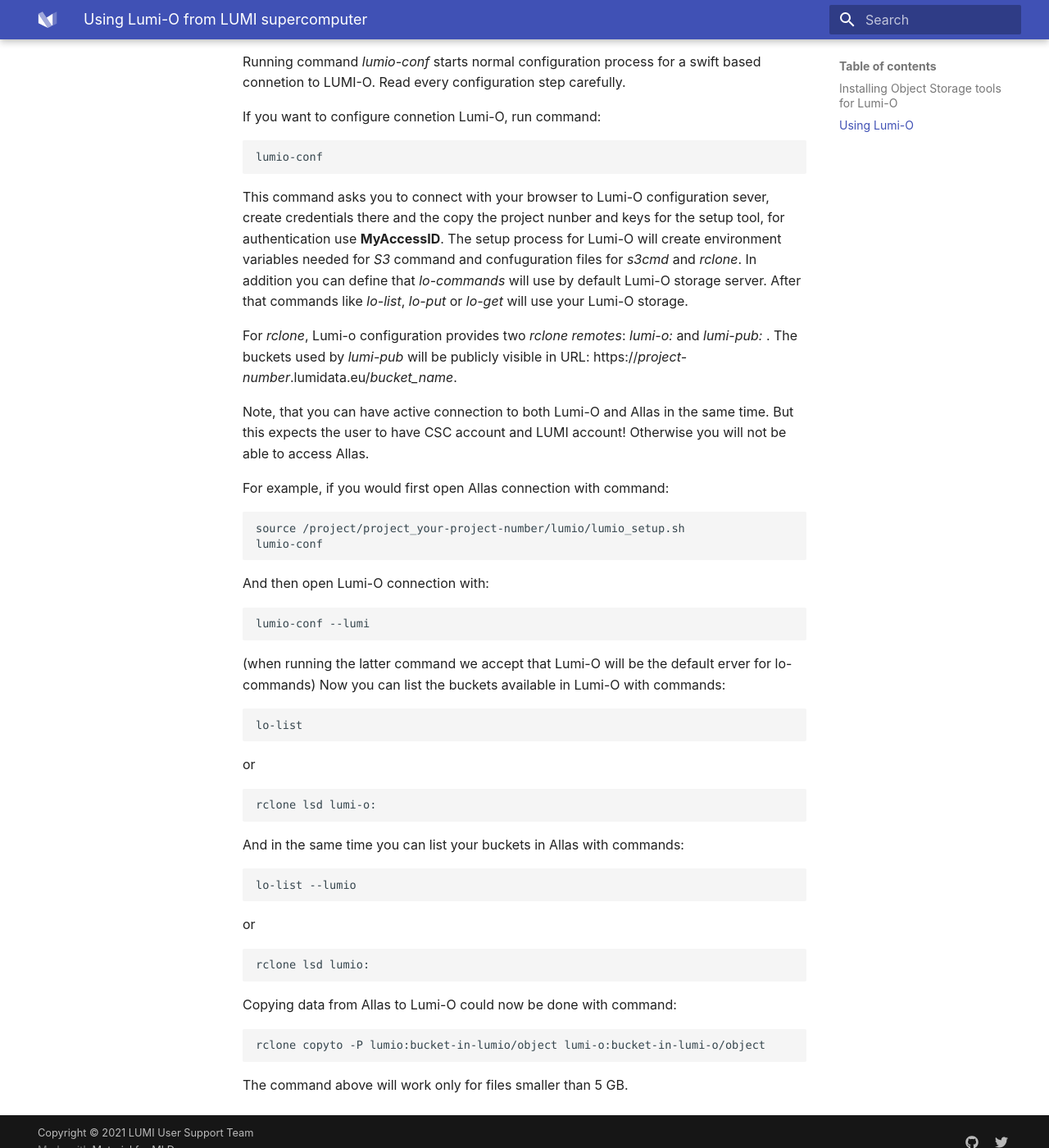
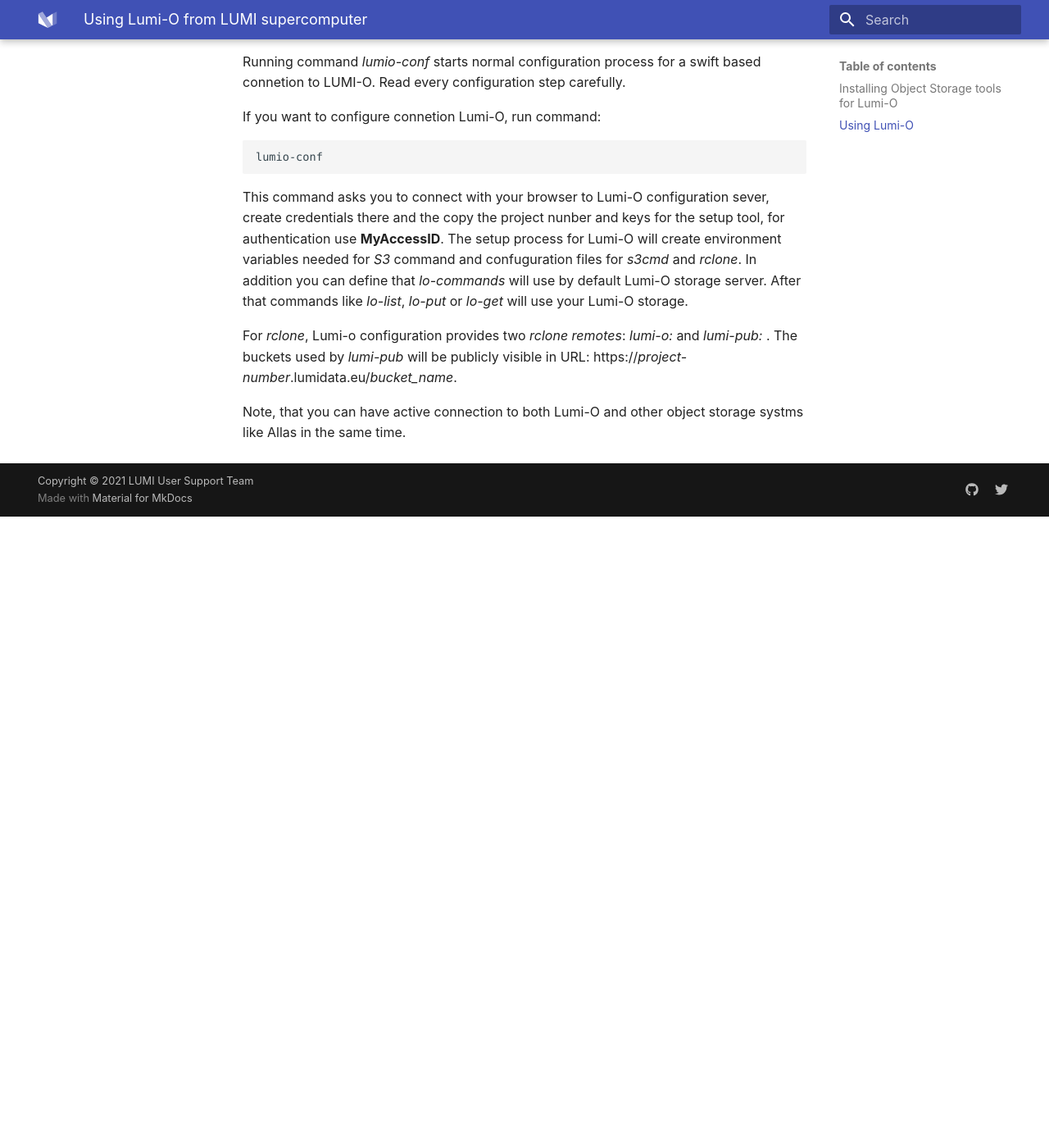
Before and after one commit to Lumi-supercomputer/lumi-userguide, an MkDocs documentation site: the page built from docs/software/lumi-o/accessing-lumi-o.md, in a window 1280 px wide and 1400 px high, scrolled down 1968 px. Shown: the whole window at 82% size. Built offline with MkDocs 1.6.1 and Material for MkDocs 9.7.7, drawn with Linux system fonts in a browser that asks for light colours; after the commit the page ends 2598 px from its top, so only the background shows below that.

Commit message:
not just from csc platfoms

````diff
--- a/docs/software/lumi-o/accessing-lumi-o.md
+++ b/docs/software/lumi-o/accessing-lumi-o.md
@@ -94,43 +94,4 @@
 
 For _rclone_,  Lumi-o configuration provides two _rclone remotes_: _lumi-o:_ and _lumi-pub:_ . The buckets used by _lumi-pub_ will be publicly visible in URL: https://_project-number_.lumidata.eu/_bucket_name_.
 
-Note, that you can have active connection to both Lumi-O and Allas in the same time.
-But this expects the user to have CSC account and LUMI account! Otherwise you will not
-be able to access Allas.
-
-For example, if you would first open Allas connection with command:
-
-```text
-source /project/project_your-project-number/lumio/lumio_setup.sh
-lumio-conf
-```
-And then open Lumi-O connection with:
-```text
-lumio-conf --lumi
-```
-(when running the latter command we accept that Lumi-O will be the default erver for lo-commands)
-Now you can list the buckets available in Lumi-O with commands:
-
-```text
-lo-list
-```
-or
-```text
-rclone lsd lumi-o:
-```
-And in the same time you can list your buckets in Allas with commands:
-
-```text
-lo-list --lumio
-```
-or
-```text
-rclone lsd lumio:
-```
-
-Copying data from Allas to Lumi-O could now be done with command:
-
-```text
-rclone copyto -P lumio:bucket-in-lumio/object lumi-o:bucket-in-lumi-o/object
-```
-The command above will work only for files smaller than 5 GB.
+Note, that you can have active connection to both Lumi-O and other object storage systms like Allas in the same time.
````
Also changed, not shown: docs/software/lumi-o/common-use-cases.md (+2 -8 lines).
